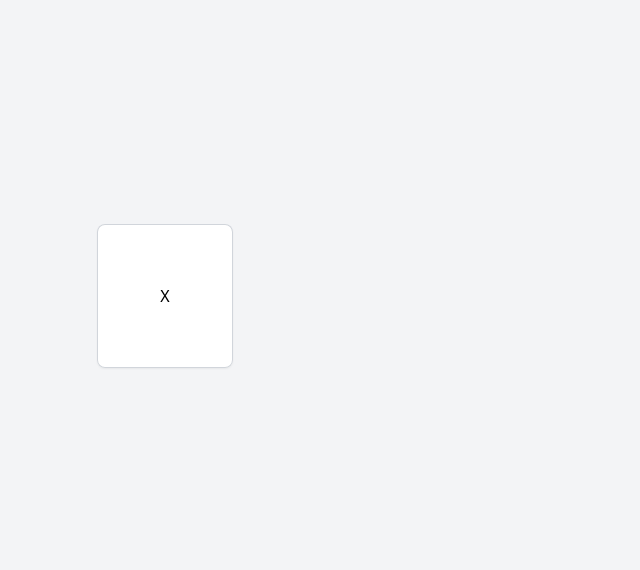
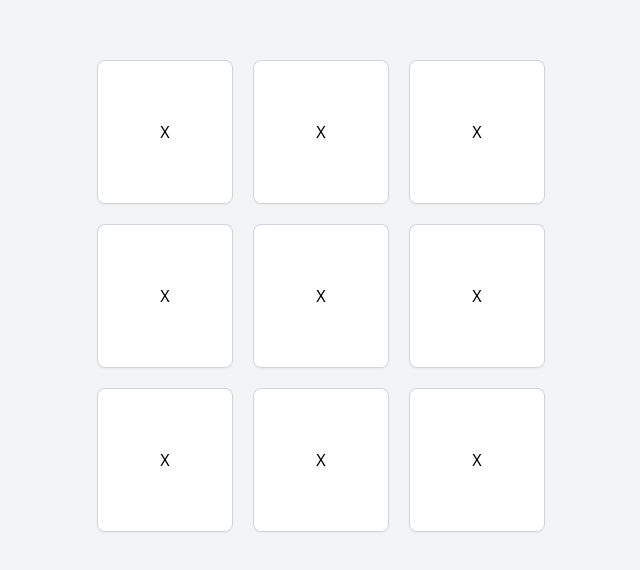
Before and after one commit to m-zelinka/tic-tac-toe, a React (Vite) app: page / in a window 1280 px wide. Shown: the part 124-694 px from the top of the page, without its empty margins (319-959 px from the left). Built offline with nearby package versions, Linux system fonts and the light colour scheme; a web font is replaced by a local one.

Commit message:
build the game board

```diff
--- a/src/components/Board.jsx
+++ b/src/components/Board.jsx
@@ -4,6 +4,14 @@ function Board() {
   return (
     <div className="grid grid-cols-3 gap-5">
       <Square />
+      <Square />
+      <Square />
+      <Square />
+      <Square />
+      <Square />
+      <Square />
+      <Square />
+      <Square />
     </div>
   );
 }
```
